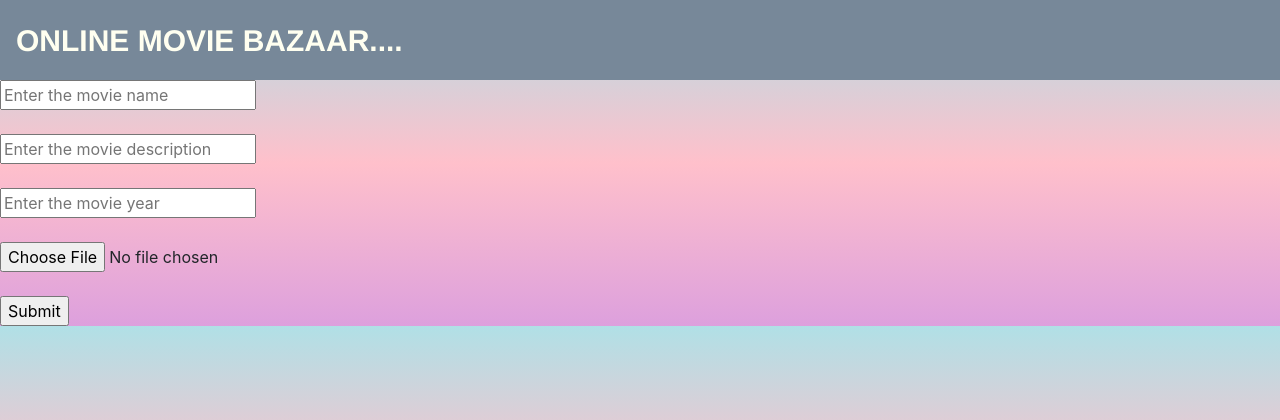
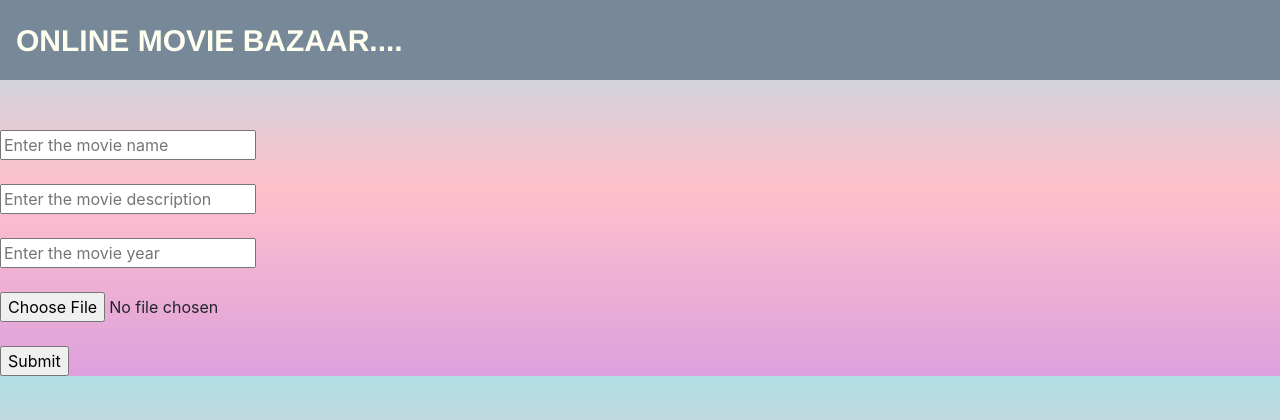
Before and after one commit to Aswin187/Movie-List, a Django app: page /add/ in a window 1280 px wide. Shown: the top 420 px of the page. Run offline with Django 4.2, Linux system fonts and the light colour scheme.

Commit message:
Update base.html

```diff
--- a/Movie-List/webproject/templates/base.html
+++ b/Movie-List/webproject/templates/base.html
@@ -9,7 +9,7 @@
 </head>
 <body>
 <!-- Image and text -->
-<nav class="navbar" style="background-color:LightSlateGray; height:80px;">
+<nav class="navbar" style="background-color:LightSlateGray; height:80px;margin-bottom:50px;">
   <a class="navbar-brand" style="font-size:30px; font-weight:bold; font-family:Franklin Gothic Medium; color:Ivory" href="#">
 
       ONLINE MOVIE BAZAAR....</a>
```
